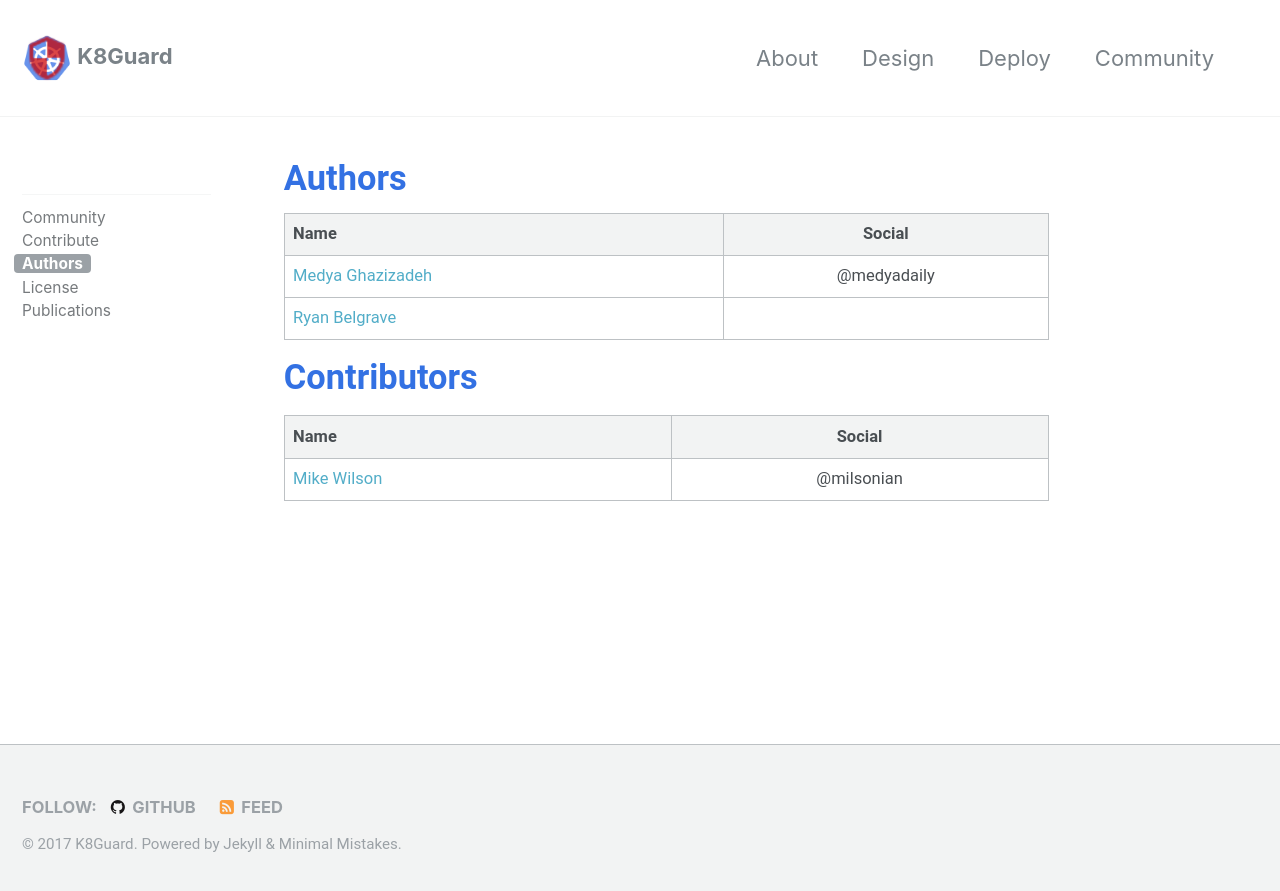
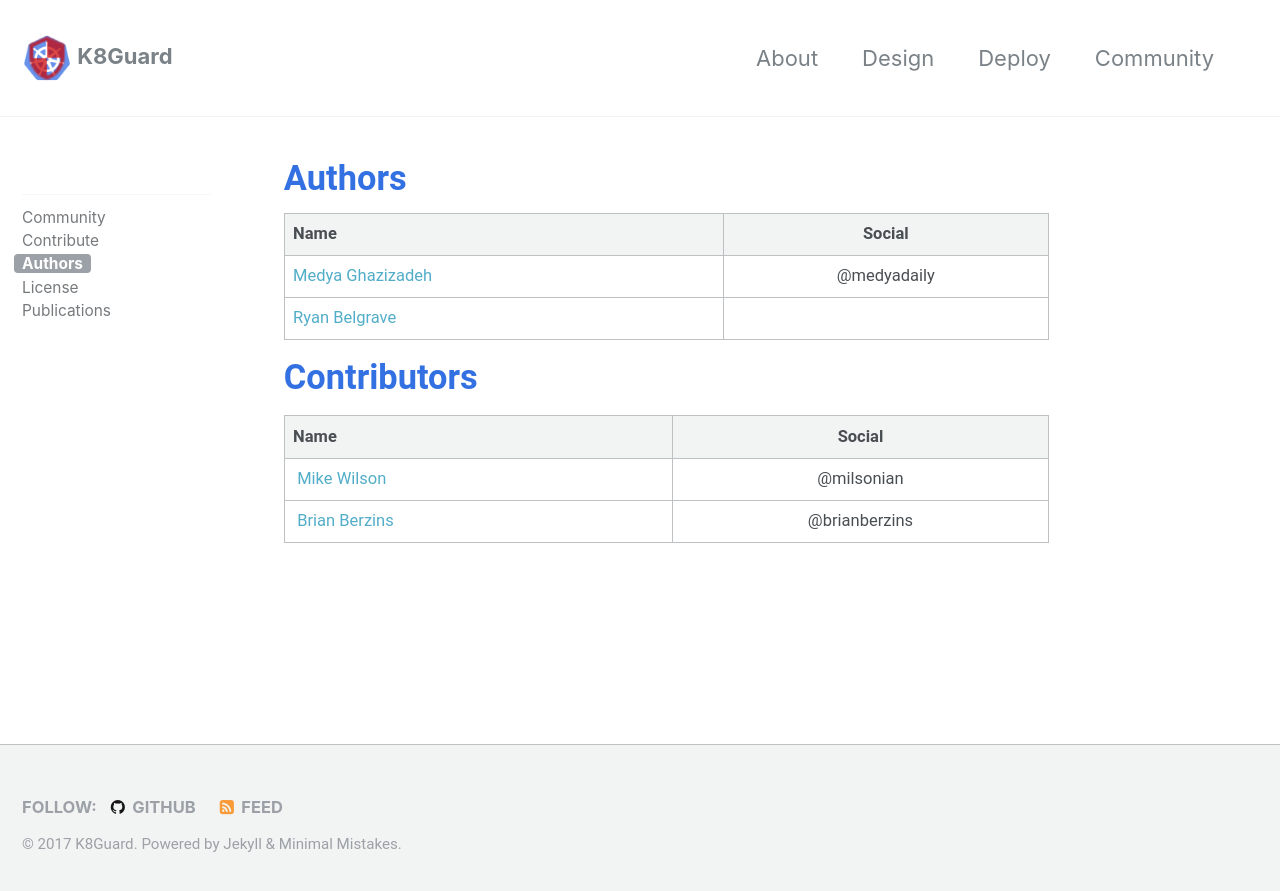
Before and after one commit to k8guard/k8guard.github.io, a Jekyll site: the page built from community/authors/index.md, in a window 1280 px wide. Shown: the top 891 px of the page. Built offline with Jekyll 4.4.1, drawn with Linux system fonts in a browser that asks for light colours.

Commit message:
Update index.md
@medya

```diff
--- a/community/authors/index.md
+++ b/community/authors/index.md
@@ -18,4 +18,5 @@ sidebar:
 
 | Name        | Social
 | ------------- |:-------------:|
-|  [Mike Wilson](https://github.com/milsonian)     | @milsonian  |
+|  [Mike Wilson](https://github.com/milsonian)     | @milsonian  |
+|  [Brian Berzins](https://github.com/brianberzins) | @brianberzins |
```
